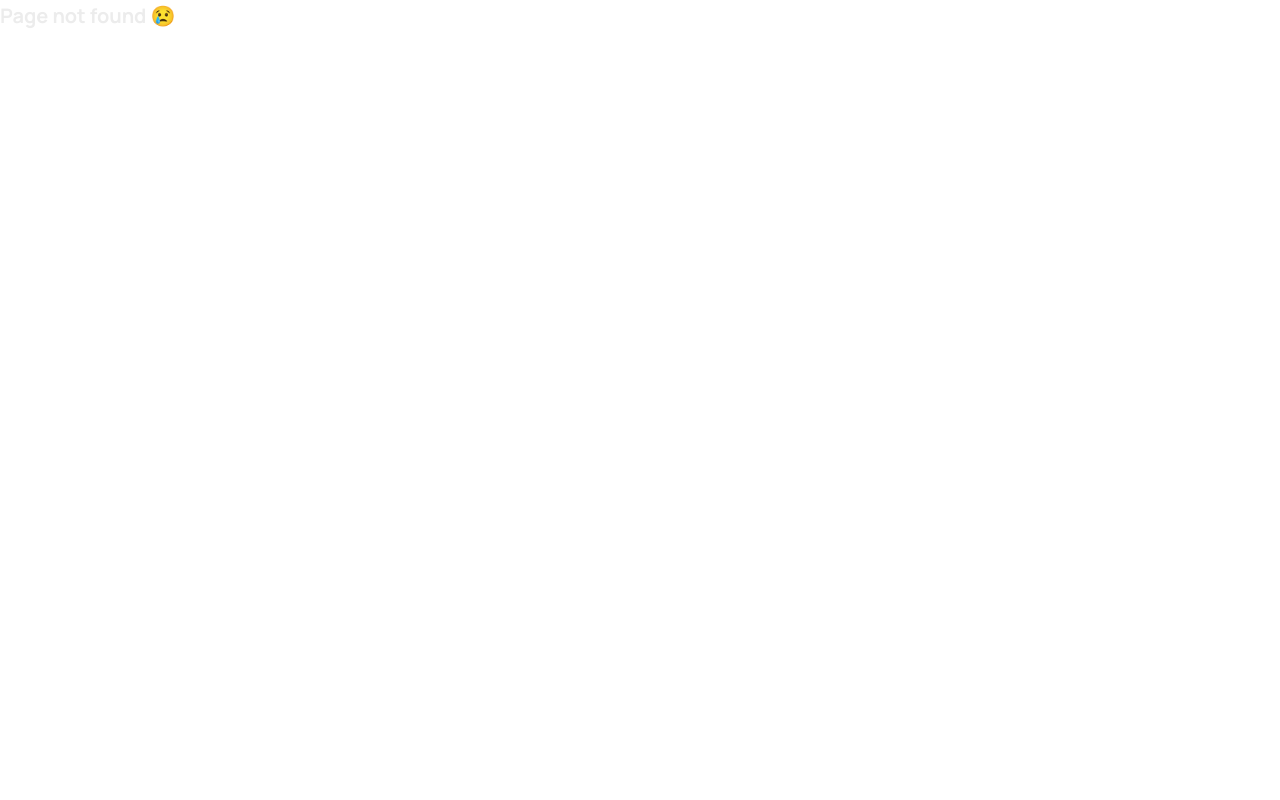
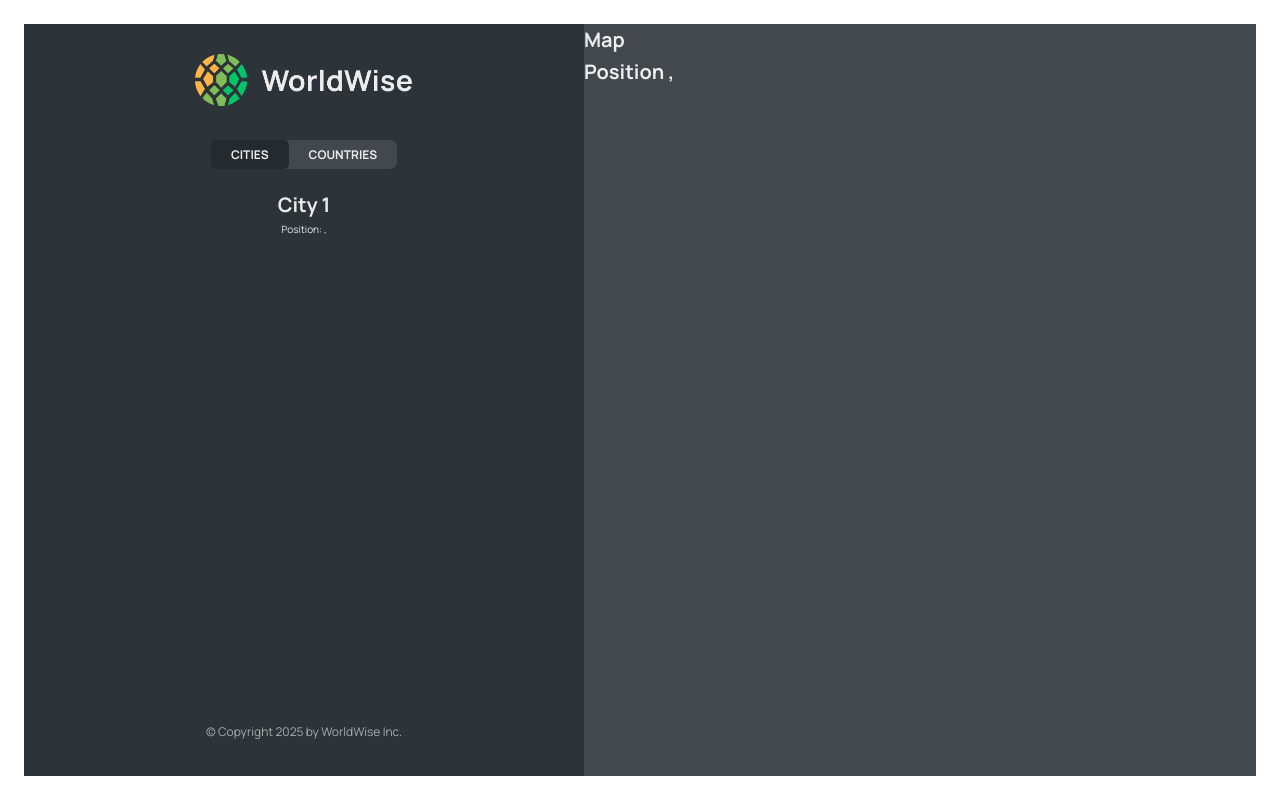
Before and after one commit to ngandung/react-npa-worldwise, a React (Vite) app: page /app/cities/1 in a window 1280 px wide. Before the commit this address had no page. Built offline with nearby package versions, Linux system fonts and the light colour scheme; data requests are answered from the project's data file.

Commit message:
Implement Parametes on the app url

```diff
--- a/src/App.jsx
+++ b/src/App.jsx
@@ -1,4 +1,6 @@
-import { BrowserRouter, Route, Routes } from "react-router-dom";
+import { BrowserRouter, Navigate, Route, Routes } from "react-router-dom";
+import { useEffect, useState } from "react";
+
 import Homepage from "./pages/Homepage";
 import Pricing from "./pages/Pricing";
 import Product from "./pages/Product";
@@ -6,8 +8,9 @@
 import AppLayout from "./pages/AppLayout";
 import Login from "./pages/Login";
 import CityList from "./components/CityList";
-import { useEffect, useState } from "react";
+import City from "./components/City";
 import CountryList from "./components/CountryList";
+import Form from "./components/Form";
 
 const BASE_URL = "http://localhost:9000";
 
@@ -15,7 +18,7 @@
   const [cities, setCities] = useState([]);
   const [isLoading, setIsLoading] = useState(false);
 
-  useEffect(function(){
+  useEffect(function () {
     async function fetchCities() {
       try {
         setIsLoading(true);
@@ -30,18 +33,28 @@
       }
     }
     fetchCities();
-  },[])
+  }, []);
 
   return (
     <BrowserRouter>
       <Routes>
         <Route path="/" element={<Homepage />} />
         <Route path="login" element={<Login />} />
-        <Route path="app" element={<AppLayout />} >
-          <Route index element={<CityList cities={cities} isLoading={isLoading} />} />
-          <Route path="cities" element={<CityList cities={cities} isLoading={isLoading} />} />
-          <Route path="countries" element={<CountryList cities={cities} isLoading={isLoading} />} />
-          <Route path="form" element={<p>Form</p>} />
+        <Route path="app" element={<AppLayout />}>
+          <Route
+            index
+            element={<Navigate replace to="cities" />}
+          />
+          <Route
+            path="cities"
+            element={<CityList cities={cities} isLoading={isLoading} />}
+          />
+          <Route path="cities/:id" element={<City />} />
+          <Route
+            path="countries"
+            element={<CountryList cities={cities} isLoading={isLoading} />}
+          />
+          <Route path="form" element={<Form />} />
         </Route>
         <Route path="pricing" element={<Pricing />} />
         <Route path="product" element={<Product />} />
--- /dev/null
+++ b/src/components/Button.jsx
@@ -0,0 +1,7 @@
+import styles from './Button.module.css'
+
+export default function Button({children, onClick, type}) {
+  return (
+    <button className={`${styles.btn} ${styles[type]}`} onClick={onClick}>{children}</button>
+  );
+}
--- a/src/components/City.jsx
+++ b/src/components/City.jsx
@@ -1,3 +1,4 @@
+import { useParams, useSearchParams } from "react-router-dom";
 import styles from "./City.module.css";
 
 const formatDate = (date) =>
@@ -9,53 +10,68 @@
   }).format(new Date(date));
 
 function City() {
-  // TEMP DATA
-  const currentCity = {
-    cityName: "Lisbon",
-    emoji: "🇵🇹",
-    date: "2027-10-31T15:59:59.138Z",
-    notes: "My favorite city so far!",
-  };
+  const { id } = useParams();
+  const [searchParams, setSearchParams] = useSearchParams();
 
-  const { cityName, emoji, date, notes } = currentCity;
+  const lat = searchParams.get("lat");
+  const lng = searchParams.get("lng");
 
   return (
-    <div className={styles.city}>
-      <div className={styles.row}>
-        <h6>City name</h6>
-        <h3>
-          <span>{emoji}</span> {cityName}
-        </h3>
-      </div>
+    <>
+      <h1>City {id}</h1>
+      <p>
+        Position: {lat}, {lng}
+      </p>
+    </>
+  );
 
-      <div className={styles.row}>
-        <h6>You went to {cityName} on</h6>
-        <p>{formatDate(date || null)}</p>
-      </div>
+  // TEMP DATA
+  // const currentCity = {
+  //   cityName: "Lisbon",
+  //   emoji: "🇵🇹",
+  //   date: "2027-10-31T15:59:59.138Z",
+  //   notes: "My favorite city so far!",
+  // };
 
-      {notes && (
-        <div className={styles.row}>
-          <h6>Your notes</h6>
-          <p>{notes}</p>
-        </div>
-      )}
+  // const { cityName, emoji, date, notes } = currentCity;
 
-      <div className={styles.row}>
-        <h6>Learn more</h6>
-        <a
-          href={`https://en.wikipedia.org/wiki/${cityName}`}
-          target="_blank"
-          rel="noreferrer"
-        >
-          Check out {cityName} on Wikipedia &rarr;
-        </a>
-      </div>
+  // return (
+  //   <div className={styles.city}>
+  //     <div className={styles.row}>
+  //       <h6>City name</h6>
+  //       <h3>
+  //         <span>{emoji}</span> {cityName}
+  //       </h3>
+  //     </div>
 
-      <div>
-        <ButtonBack />
-      </div>
-    </div>
-  );
+  //     <div className={styles.row}>
+  //       <h6>You went to {cityName} on</h6>
+  //       <p>{formatDate(date || null)}</p>
+  //     </div>
+
+  //     {notes && (
+  //       <div className={styles.row}>
+  //         <h6>Your notes</h6>
+  //         <p>{notes}</p>
+  //       </div>
+  //     )}
+
+  //     <div className={styles.row}>
+  //       <h6>Learn more</h6>
+  //       <a
+  //         href={`https://en.wikipedia.org/wiki/${cityName}`}
+  //         target="_blank"
+  //         rel="noreferrer"
+  //       >
+  //         Check out {cityName} on Wikipedia &rarr;
+  //       </a>
+  //     </div>
+
+  //     <div>
+  //       <ButtonBack />
+  //     </div>
+  //   </div>
+  // );
 }
 
 export default City;
--- a/src/components/CityItem.jsx
+++ b/src/components/CityItem.jsx
@@ -1,21 +1,24 @@
+import { Link } from "react-router-dom";
 import styles from "./cityItem.module.css";
 
 const formatDate = (date) =>
-    new Intl.DateTimeFormat("en", {
-      day: "numeric",
-      month: "long",
-      year: "numeric",
-    }).format(new Date(date));
+  new Intl.DateTimeFormat("en", {
+    day: "numeric",
+    month: "long",
+    year: "numeric",
+  }).format(new Date(date));
 
-export default function CityItem({city}) {
-const {cityName, emoji, date} =city;
+export default function CityItem({ city }) {
+  const { cityName, emoji, date, id, position } = city;
   return (
-    <li className={styles.cityItem}>
+    <li>
+      <Link to={`${id}?lat=${position.lat}&lng=${position.lng}`} className={styles.cityItem}>
         <span className={styles.emoji}>{emoji}</span>
         <h3 className={styles.name}>{cityName}</h3>
         <time className={styles.date}>{formatDate(date)}</time>
 
         <button className={styles.deleteBtn}>&times;</button>
+      </Link>
     </li>
   );
 }
--- a/src/components/CountryList.jsx
+++ b/src/components/CountryList.jsx
@@ -21,7 +21,7 @@
   return (
     <ul className={styles.countryList}>
       {countries.map((country) => (
-        <CountryItem country={country} key={country.name} />
+        <CountryItem country={country} key={country.country} />
       ))}
     </ul>
   );
--- a/src/components/Form.jsx
+++ b/src/components/Form.jsx
@@ -3,6 +3,9 @@
 import { useState } from "react";
 
 import styles from "./Form.module.css";
+
+import Button from "./Button";
+import { useNavigate } from "react-router-dom";
 
 export function convertToEmoji(countryCode) {
   const codePoints = countryCode
@@ -17,6 +20,13 @@
   const [country, setCountry] = useState("");
   const [date, setDate] = useState(new Date());
   const [notes, setNotes] = useState("");
+
+  const navigate = useNavigate();
+
+  function handleBack(e) {
+    e.preventDefault();
+    navigate(-1);
+  }
 
   return (
     <form className={styles.form}>
@@ -49,8 +59,8 @@
       </div>
 
       <div className={styles.buttons}>
-        <button>Add</button>
-        <button>&larr; Back</button>
+        <Button type="primary">Add</Button>
+        <Button type="back" onClick={(e) => handleBack(e)}>&larr; Back</Button>
       </div>
     </form>
   );
--- a/src/components/Map.jsx
+++ b/src/components/Map.jsx
@@ -1,9 +1,18 @@
+import { useNavigate, useSearchParams } from 'react-router-dom';
+
 import styles from './Map.module.css';
 
 export default function Map() {
+  const navigate = useNavigate();
+  const [searchParams, setSearchParams] = useSearchParams();
+
+  const lat = searchParams.get("lat");
+  const lng = searchParams.get("lng");
+
   return (
-    <div className={styles.mapContainer}>
-      Maps
+    <div className={styles.mapContainer} onClick={() => navigate("form")}>
+      <h1>Map</h1>
+      <h1>Position {lat}, {lng}</h1>
     </div>
   );
 }
```
